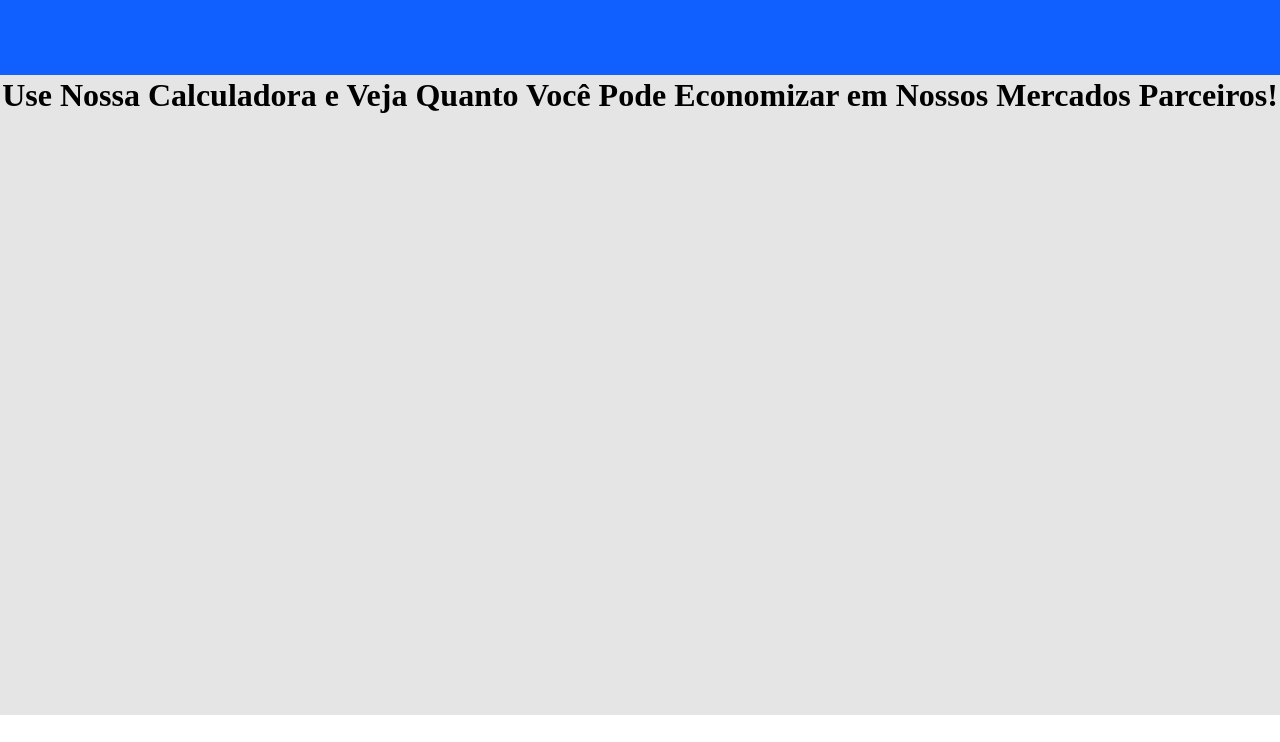
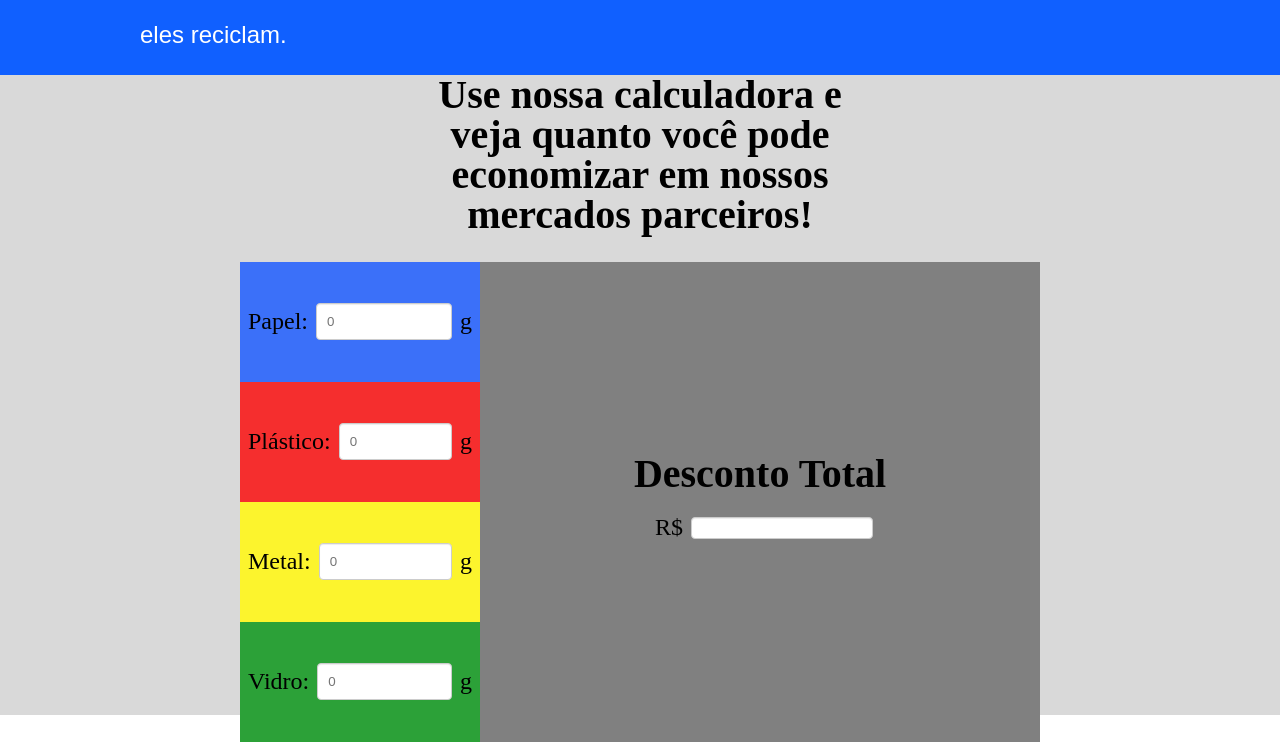
Before and after one commit to isaocanha/LabEngenhariaDeSoftware2023, a plain HTML site: page index.html in a window 1280 px wide. Shown: the part 725-1467 px from the top of the page. Before the commit the page ends 1440 px from the top, so only its background shows below. Drawn offline with Linux system fonts and the light colour scheme.

Commit message:
Tela Inicial

```diff
--- a/index.html
+++ b/index.html
@@ -1,5 +1,5 @@
 <!DOCTYPE html>
-<html lang="en">
+<html lang="pt-br">
 <head>
   <meta charset="utf-8">
   <meta name="viewport" content="width=device-width">
@@ -16,21 +16,52 @@
     <div class="coluna">
       <h1 class="subtitulo">Quem Somos?</h1>
       <h2 class="texto">
-        Um grupo Preocupado com reciclagem, que busca incentivar a adesão das pessoas a reciclar mais todos os dias a partir de
+        Um grupo preocupado com reciclagem, que busca incentivar a adesão das pessoas a reciclar mais todos os dias a partir de
         parcerias com mercados que permitem com que os clientes ganhem descontos a partir da quantidade de itens que eles reciclam.
       </h2>
     </div>
     <div class="coluna">
       <h1 class="subtitulo">Quais os Mercados Participantes?</h1>
-      <button class="botao"><i class="fas fa-arrow-right"></i></button>
+      <button class="botao" id="b1"><i class="fas fa-arrow-right"></i></button>
     </div>
     <div class="coluna">
       <h1 class="subtitulo">Quer se Tonar Um Mercado Participante?</h1>
-      <button class="botao"><i class="fas fa-arrow-right"></i></button>
+      <button class="botao" id="b2"><i class="fas fa-arrow-right"></i></button>
     </div>
   </div>
   <div class="Cinza">
-    <h1 class="tCalc">Use Nossa Calculadora e Veja Quanto Você Pode Economizar em Nossos Mercados Parceiros!</h1>
+    <h1 class="tCalc">Use nossa calculadora e veja quanto você pode economizar em nossos mercados parceiros!</h1>
+    <div class="caixona">
+      <div class="c1">
+        <div class="caixa1">
+          <h1 class="c2Tz">Papel: </h1>
+          <input type="number" id="papel" class="res" placeholder="0" min="0" max="100000">
+          <h2 class="c2Tz">g</h2>
+        </div>
+        <div class="caixa2">
+          <h1 class="c2Tz">Plástico: </h1>
+          <input type="number" id="plastico" class="res" placeholder="0" min="0" max="100000">
+          <h2 class="c2Tz">g</h2>
+        </div>
+        <div class="caixa3">
+          <h1 class="c2Tz">Metal: </h1>
+          <input type="number" id="metal" class="res" placeholder="0" min="0" max="100000">
+          <h2 class="c2Tz">g</h2>
+        </div>
+        <div class="caixa4">
+          <h1 class="c2Tz">Vidro: </h1>
+          <input type="number" id="vidro" class="res" placeholder="0" min="0" max="100000">
+          <h2 class="c2Tz">g</h2>
+        </div>
+      </div>
+      <div class="c2">
+        <h1 class="c2T">Desconto Total</h1>
+        <div class="Qtd">
+          <h2 class="c2Tz">R$</h2>
+          <div id="resultado" class="res"></div>
+        </div>
+      </div>
+    </div>
   </div>
   <script src="script.js"></script>
 </body>
--- a/script.js
+++ b/script.js
@@ -0,0 +1,7 @@
+document.getElementById('b1').addEventListener('click', function() {
+  window.location.href = 'index2.html';
+});
+
+document.getElementById('b2').addEventListener('click', function() {
+  window.location.href = 'index3.html';
+});
--- a/style.css
+++ b/style.css
@@ -20,7 +20,7 @@ body{
 }
 
 .subtitulo{
-  font-size: 1.75rem;
+  font-size: 2rem;
   font-weight: bold;
   margin: 0;
   padding: 0;
@@ -46,8 +46,9 @@ body{
 }
 
 .texto{
-  font-size: 1.1rem;
-  font-weight: regular;
+  font-size: 1.5rem;
+  font-weight: 400;
+  font-style: normal;
   margin: 0;
   padding: 0;
   color: white;
@@ -63,21 +64,130 @@ body{
 }
 
 .Cinza{
-  background-color: #E5E5E5;
+  background-color: #D9D9D9;
   color: black;
   height: 40rem;
   display: flex;
-  flex-direction: row;
+  flex-direction: column;
   justify-content: center;
+  align-items: center;
 }
 
 .tCalc{
-  font-size: 2rem;
+  font-size: 2.5rem;
+  justify-content: center;
+  font-weight: bold;
+  margin: 5;
+  padding: 0;
+  color: black;
+  text-align: center;
+  line-height: 2.5rem;
+  width: 35%;
+}
+
+.caixona{
+  width: 50rem;
+  height: 30rem;
+  background-color: white;
+  margin: 0;
+  padding: 0;
+  display: flex;
+  flex-direction: row;
+  justify-content: center;
+  align-items: center;
+}
+
+.c2{
+  display: flex;
+  flex-direction: column;
+  justify-content: center;
+  align-items: center;
+  width: 35rem;
+  height: 30rem;
+  background-color: gray;
+}
+
+.c2T{
+  font-size: 2.5rem;
   justify-content: center;
   font-weight: bold;
   margin: 0;
+  margin-bottom: 0.75rem;
   padding: 0;
   color: black;
   text-align: center;
   line-height: 2.5rem;
 }
+
+.Qtd{
+  display: flex;
+  flex-direction: row;
+  justify-content: center;
+  align-items: center;
+}
+
+.c2Tz{
+  font-size: 1.5rem;
+  font-weight: 400;
+  font-style: normal;
+  margin: 0.5rem;
+  padding: 0;
+  color: black;
+}
+
+.res{
+  border: 1px solid #ccc;
+  background-color: #fff;
+  padding: 10px;
+  width: 10rem;
+  border-radius: 4px;
+  box-shadow: inset 0 1px 1px rgba(0,0,0,.075);
+  transition: border-color ease-in-out .15s, box-shadow ease-in-out .15s;
+}
+
+.c1{
+  display: flex;
+  flex-direction: column;
+  width: 15rem;
+  height: 30rem;
+}
+
+.caixa1{
+  display: flex;
+  flex-direction: row;
+  justify-content: center;
+  align-items: center;
+  background-color: #3B70F9;
+  width: 15rem;
+  height: 7.5rem;
+}
+
+.caixa2{
+  display: flex;
+  flex-direction: row;
+  justify-content: center;
+  align-items: center;
+  background-color: #F52E2E;
+  width: 15rem;
+  height: 7.5rem;
+}
+
+.caixa3{
+  display: flex;
+  flex-direction: row;
+  justify-content: center;
+  align-items: center;
+  background-color: #FCF42D;
+  width: 15rem;
+  height: 7.5rem;
+}
+
+.caixa4{
+  display: flex;
+  flex-direction: row;
+  justify-content: center;
+  align-items: center;
+  background-color: #2CA138;
+  width: 15rem;
+  height: 7.5rem;
+}
```
Also changed, not shown: index2.html (added, +13 -0 lines), index3.html (added, +13 -0 lines). Lines whose indentation alone changed are shown as unchanged.
